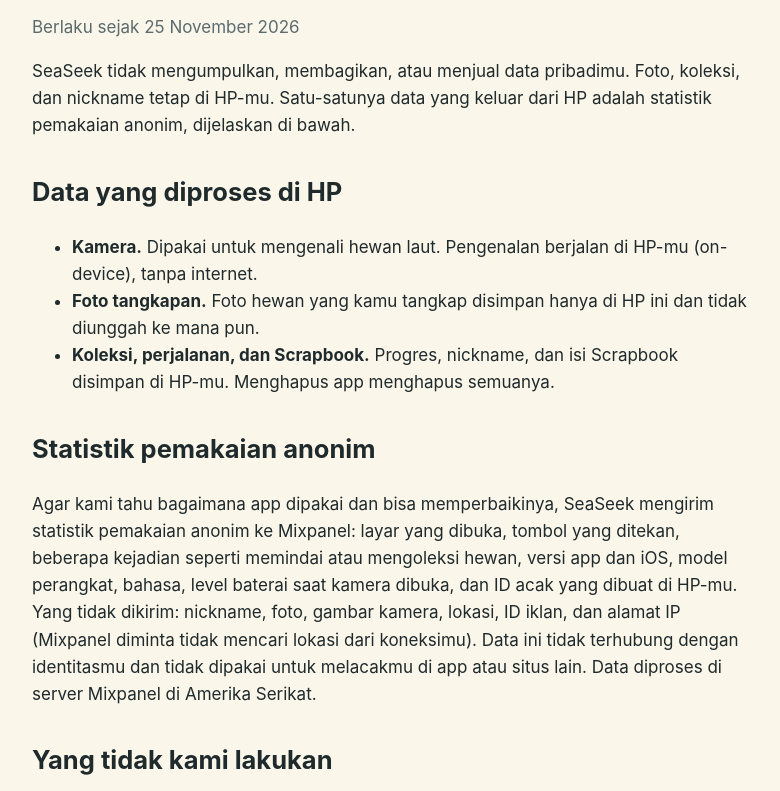
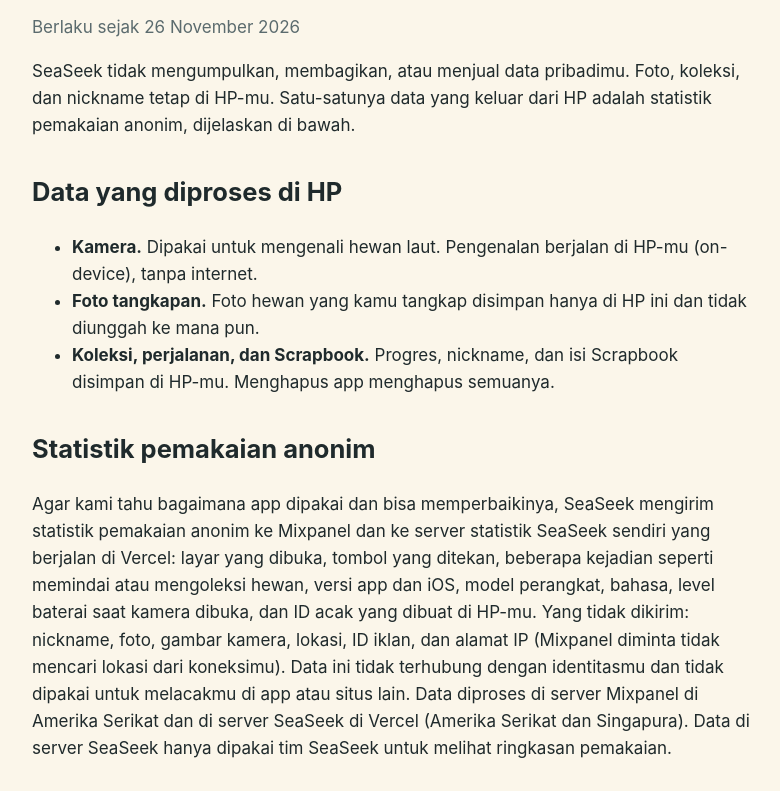
Before and after one commit to willrenss/seaseek-support, a plain HTML site: page privacy.html in a window 1280 px wide. Shown: the part 135-926 px from the top of the page, without its empty margins (248-1028 px from the left). Drawn offline with Linux system fonts and the light colour scheme.

Commit message:
Kebijakan privasi: statistik anonim juga ke server SeaSeek di Vercel

```diff
--- a/privacy.html
+++ b/privacy.html
@@ -1,6 +1,6 @@
 <!doctype html><html lang="id"><head><meta charset="utf-8"><meta name="viewport" content="width=device-width,initial-scale=1"><title>Kebijakan Privasi SeaSeek</title><link rel="stylesheet" href="style.css"></head><body><main>
 <nav><a href="./">SeaSeek</a> · <a href="privacy.html">Kebijakan Privasi</a> · <a href="support.html">Dukungan</a></nav>
-<h1>Kebijakan Privasi SeaSeek</h1><p class="muted">Berlaku sejak 25 November 2026</p>
+<h1>Kebijakan Privasi SeaSeek</h1><p class="muted">Berlaku sejak 26 November 2026</p>
 <p>SeaSeek tidak mengumpulkan, membagikan, atau menjual data pribadimu. Foto, koleksi, dan nickname tetap di HP-mu. Satu-satunya data yang keluar dari HP adalah statistik pemakaian anonim, dijelaskan di bawah.</p>
 <h2>Data yang diproses di HP</h2>
 <ul>
@@ -9,7 +9,7 @@
 <li><b>Koleksi, perjalanan, dan Scrapbook.</b> Progres, nickname, dan isi Scrapbook disimpan di HP-mu. Menghapus app menghapus semuanya.</li>
 </ul>
 <h2>Statistik pemakaian anonim</h2>
-<p>Agar kami tahu bagaimana app dipakai dan bisa memperbaikinya, SeaSeek mengirim statistik pemakaian anonim ke Mixpanel: layar yang dibuka, tombol yang ditekan, beberapa kejadian seperti memindai atau mengoleksi hewan, versi app dan iOS, model perangkat, bahasa, level baterai saat kamera dibuka, dan ID acak yang dibuat di HP-mu. Yang tidak dikirim: nickname, foto, gambar kamera, lokasi, ID iklan, dan alamat IP (Mixpanel diminta tidak mencari lokasi dari koneksimu). Data ini tidak terhubung dengan identitasmu dan tidak dipakai untuk melacakmu di app atau situs lain. Data diproses di server Mixpanel di Amerika Serikat.</p>
+<p>Agar kami tahu bagaimana app dipakai dan bisa memperbaikinya, SeaSeek mengirim statistik pemakaian anonim ke Mixpanel dan ke server statistik SeaSeek sendiri yang berjalan di Vercel: layar yang dibuka, tombol yang ditekan, beberapa kejadian seperti memindai atau mengoleksi hewan, versi app dan iOS, model perangkat, bahasa, level baterai saat kamera dibuka, dan ID acak yang dibuat di HP-mu. Yang tidak dikirim: nickname, foto, gambar kamera, lokasi, ID iklan, dan alamat IP (Mixpanel diminta tidak mencari lokasi dari koneksimu). Data ini tidak terhubung dengan identitasmu dan tidak dipakai untuk melacakmu di app atau situs lain. Data diproses di server Mixpanel di Amerika Serikat dan di server SeaSeek di Vercel (Amerika Serikat dan Singapura). Data di server SeaSeek hanya dipakai tim SeaSeek untuk melihat ringkasan pemakaian.</p>
 <h2>Yang tidak kami lakukan</h2>
 <ul><li>Tidak ada akun, iklan, atau pelacakan lintas app dan situs.</li><li>Tidak ada pembelian di dalam app.</li><li>Selain statistik pemakaian anonim di atas, tidak ada data yang dikirim ke internet.</li></ul>
 <h2>Foto pelatihan model</h2><p>Model pengenal dilatih dengan foto berlisensi Creative Commons dari iNaturalist, GBIF, dan Wikimedia Commons. Daftar fotografer ada di Pengaturan &gt; Kredit foto di dalam app.</p>
@@ -19,6 +19,6 @@
 <p>SeaSeek does not collect, share or sell your personal data. Your photos, collection and nickname stay on your phone. The only data that leaves the phone is anonymous usage statistics, described below.</p>
 <ul><li><b>Camera:</b> used to recognise sea animals on-device, with no internet needed.</li><li><b>Catch photos, collection, journeys and Scrapbook:</b> stored only on this phone and never uploaded. Deleting the app removes them.</li><li>No accounts, ads, cross-app tracking or in-app purchases.</li></ul>
 <h2>Anonymous usage statistics</h2>
-<p>To learn how the app is used and improve it, SeaSeek sends anonymous usage statistics to Mixpanel: the screens opened, the buttons used, a few events such as scanning or collecting an animal, the app and iOS version, device model, language, the battery level when the camera opens, and a random ID made on your phone. Not sent: your nickname, photos, camera images, location, the advertising ID and your IP address (Mixpanel is told not to look up a location from your connection). This data is not linked to your identity and is not used to track you across other apps or websites. It is processed on Mixpanel's servers in the United States.</p>
+<p>To learn how the app is used and improve it, SeaSeek sends anonymous usage statistics to Mixpanel and to SeaSeek's own statistics server running on Vercel: the screens opened, the buttons used, a few events such as scanning or collecting an animal, the app and iOS version, device model, language, the battery level when the camera opens, and a random ID made on your phone. Not sent: your nickname, photos, camera images, location, the advertising ID and your IP address (Mixpanel is told not to look up a location from your connection). This data is not linked to your identity and is not used to track you across other apps or websites. It is processed on Mixpanel's servers in the United States and on SeaSeek's server at Vercel (United States and Singapore), where only the SeaSeek team uses it to look at usage summaries.</p>
 <p>Questions: <a href="https://github.com/willrenss/seaseek-support/issues">github.com/willrenss/seaseek-support/issues</a>.</p>
 </main></body></html>
```
